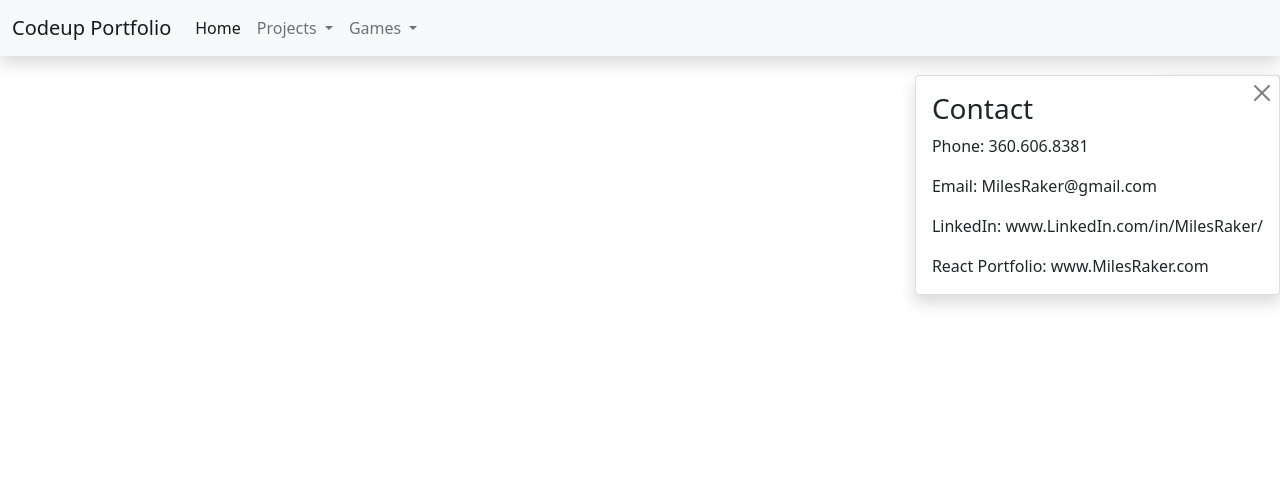
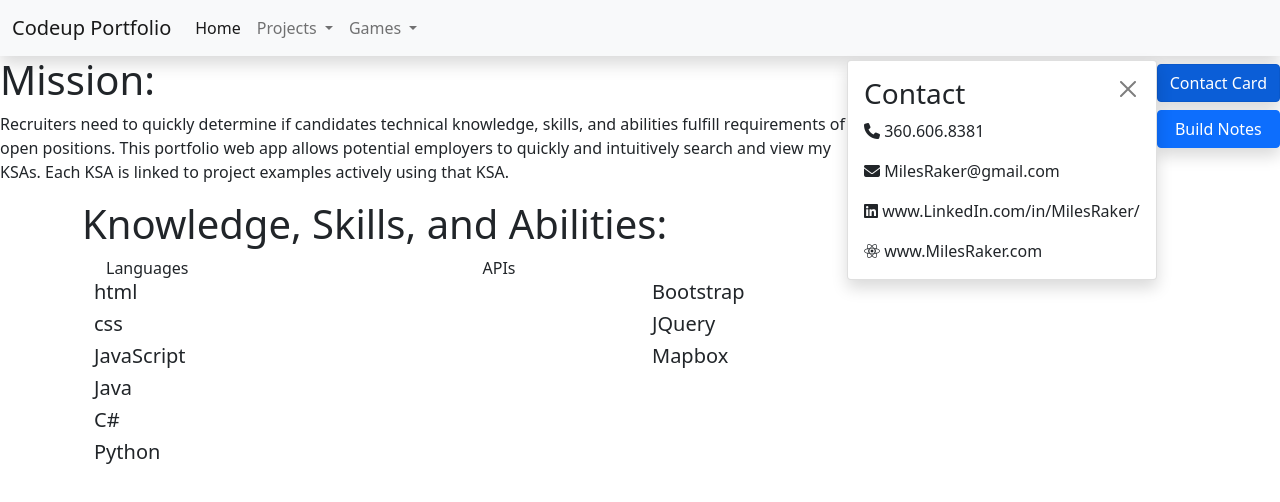
Before and after one commit to MilesRaker/CodeupPortfolio, a website: page index.html in a window 1280 px wide. Both pictures are taken after a click on the button "Contact Card". Drawn offline with nearby package versions, Linux system fonts and the light colour scheme.

Commit message:
sticky btns and popups css added

```diff
--- a/css/index.css
+++ b/css/index.css
@@ -1,31 +1,29 @@
-.card{
-    display: inline-flex;
+
+/* Style for sticky buttons */
+
+.sticky-container{
+    position: sticky;
+    top: 60px;
+    float: right;
+    z-index: 100;
+}
+#sticky-btns{
+    display: flex;
+    flex-direction: column;
+}
+.btn-margin{
+    margin: .25em 0 .25em 0;
 }
 
-.stickyButton{
-    position: absolute;
-    z-index: 100;
-}
-
-#contactBtn{
-    right: 0px;
-    top: 75px;
-}
-
-#metaBtn{
-    right: 0px;
-    top: 125px;
-}
-
+/* Style for popup cards from sticky buttons */
 .sideCard{
-    position: absolute;
-    right: 0;
-    top: 75px;
+    position: sticky;
+    top: 60px;
     z-index: 101;
+    float: right;
 }
 
 .btn-close{
-    position: absolute;
-    right: 5px;
-    top: 5px;
+    display: inline;
+    float: right;
 }
--- a/index.html
+++ b/index.html
@@ -9,6 +9,8 @@
   <meta name="author" content="Miles Raker">
   <meta name="description" content="portfolio, examples, games">
   <meta name="viewport" content="width=device-width, initial-scale=1.0">
+  <!--FontAwesome-->
+  <script src="https://kit.fontawesome.com/18d6e1a799.js" crossorigin="anonymous"></script>
   <!--Bootstrap 5 Style-->
   <link href="https://cdn.jsdelivr.net/npm/bootstrap@5.0.2/dist/css/bootstrap.min.css" rel="stylesheet" integrity="sha384-EVSTQN3/azprG1Anm3QDgpJLIm9Nao0Yz1ztcQTwFspd3yD65VohhpuuCOmLASjC" crossorigin="anonymous">
   <!--Import index.css-->
@@ -53,30 +55,66 @@
 </nav>
 
 <main>
-  <div id="KSAContainer"></div>
+  <!--Sticky Buttons-->
+  <div class="sticky-container">
+    <div id="sticky-btns" class="col">
+      <button id="contactBtn" class="btn btn-primary shadow row btn-margin" type="button" data-bs-toggle="collapse" data-bs-target="#contactCard" aria-expanded="false" aria-controls="contactCard">
+        Contact Card
+      </button>
+      <button id="metaBtn" class="btn btn-primary shadow row btn-margin" type="button" data-bs-toggle="collapse" data-bs-target="#metaCard" aria-expanded="false" aria-controls="contactContainer">
+        Build Notes
+      </button>
+    </div>
+  </div>
 
-  <button id="contactBtn" class="btn btn-primary shadow stickyButton" type="button" data-bs-toggle="collapse" data-bs-target="#contactCard" aria-expanded="false" aria-controls="contactCard">
-    Contact Card
-  </button>
-  <div id="contactCard" class="card shadow collapse sideCard">
+
+  <!--Sticky Button Cards-->
+  <div id="contactCard" class="card shadow collapse sideCard ">
     <div class="card-body">
       <button type="button" class="btn-close" aria-label="Close" data-bs-toggle="collapse" data-bs-target="#contactCard" aria-expanded="false" aria-controls="contactCard"></button>
       <h3 class="card-title">Contact</h3>
-      <p class="card-text">Phone: 360.606.8381</p>
-      <p class="card-text">Email: MilesRaker@gmail.com</p>
-      <p class="card-text">LinkedIn: www.LinkedIn.com/in/MilesRaker/</p>
-      <p class="card-text">React Portfolio: www.MilesRaker.com</p>
+      <p class="card-text"><i class="fa-solid fa-phone"></i> 360.606.8381</p>
+      <p class="card-text"><i class="fa-solid fa-envelope"></i> MilesRaker@gmail.com</p>
+      <p class="card-text"><i class="fa-brands fa-linkedin"></i> www.LinkedIn.com/in/MilesRaker/</p>
+      <p class="card-text"><i class="fa-brands fa-react"></i> www.MilesRaker.com</p>
+    </div>
+  </div>
+  <div id="metaCard" class="card shadow collapse sideCard ">
+    <div class="card-body">
+      <button type="button" class="btn-close" aria-label="Close" data-bs-toggle="collapse" data-bs-target="#metaCard" aria-expanded="false" aria-controls="metaCard"></button>
+      <h3>Sticky Buttons</h3>
+      <p>used Bootstrap "collapse" class</p>
+    </div>
+
+  </div>
+
+  <!--Web App Mission Statement-->
+  <div id="purposeCard">
+    <h1>Mission:</h1>
+    <p>Recruiters need to quickly determine if candidates technical knowledge, skills, and abilities fulfill
+    requirements of open positions. This portfolio web app allows potential employers to quickly and intuitively
+    search and view my KSAs. Each KSA is linked to project examples actively using that KSA.</p>
+  </div>
+
+  <!--KSA Search Section-->
+  <div class="container">
+    <h1>Knowledge, Skills, and Abilities:</h1>
+    <div id="KSAContainer" class="container">
+      <div class="row">
+        <div class="col">Languages</div>
+        <div class="col">APIs</div>
+      </div>
+      <div class="row">
+        <div id="KSA-language" class="col"></div>
+        <div id="KSA-API" class="col"></div>
+      </div>
     </div>
   </div>
 
-  <button id="metaBtn" class="btn btn-primary shadow stickyButton" type="button" data-bs-toggle="collapse" data-bs-target="#metaCard" aria-expanded="false" aria-controls="contactContainer">
-    Build Notes
-  </button>
-  <div id="metaCard" class="card shadow collapse sideCard">
-    <button type="button" class="btn-close" aria-label="Close" data-bs-toggle="collapse" data-bs-target="#metaCard" aria-expanded="false" aria-controls="metaCard"></button>
-    <h3>Sticky Buttons</h3>
-    <p>used Bootstrap "collapse" class</p>
-  </div>
+
+
+
+
 
 </main>
 <footer>
--- a/js/index.js
+++ b/js/index.js
@@ -1 +1,55 @@
 "use strict"
+
+// knowledge, skills, abilities array
+// Eventually migrate to MySQL database, when course gets to MySQL material
+// ToDo: add relevant links
+// ToDo: add more KSAs
+// ToDo: add technical abilities
+let KSAs = [
+    {id: 1, name: "html", type:"language"},
+    {id: 2, name: "css", type:"language"},
+    {id: 3, name: "JavaScript", type:"language"},
+    {id: 4, name: "Java", type:"language"},
+    {id: 5, name: "C#", type:"language"},
+    {id: 6, name: "Python", type:"language"},
+    {id: 7, name: "Bootstrap", type:"api"},
+    {id: 8, name: "JQuery", type:"api"},
+    {id: 9, name: "Mapbox", type:"api"}
+]
+
+/**
+ * Returns html of single KSA
+ * @param {KSA} KSA be rendered
+ * @return {string} html of input KSA*/
+function renderKSA(KSA){
+    let html = "";
+    html += `<div class="KSA, ${KSA.type}">`;
+    html += `<h5>${KSA.name}</h5>`;
+    html += `</div>`;
+
+    return html;
+}
+
+/**
+ * returns html of all KSAs in input KSAs array
+ * @param {array} KSAsArray an array of KSA objects
+ * @return {array} [htmlLanguage, htmlAPI] where each element is html*/
+function renderKSAs(KSAsArray){
+    let htmlLanguage = "";
+    let htmlAPI = "";
+
+    KSAsArray.forEach(function(KSA){
+        if(KSA.type === "language") {
+            htmlLanguage += renderKSA(KSA);
+        } else if(KSA.type === "api"){
+            htmlAPI += renderKSA(KSA);
+        }
+    })
+
+    return [htmlLanguage, htmlAPI];
+}
+
+// initial load KSA
+let renderedHtml = renderKSAs(KSAs);
+$(`#KSA-language`).html(renderedHtml[0]);
+$(`#KSA-API`).html(renderedHtml[1]);
```
